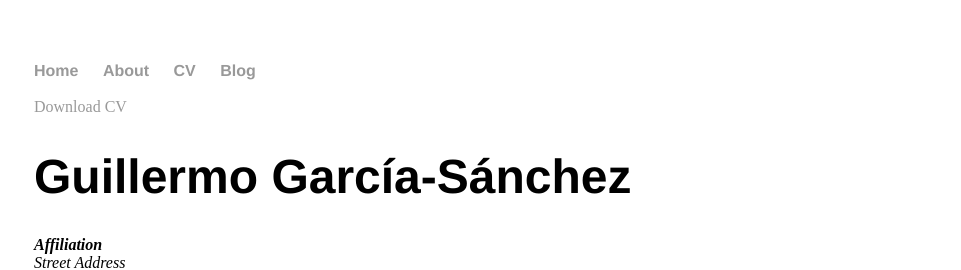
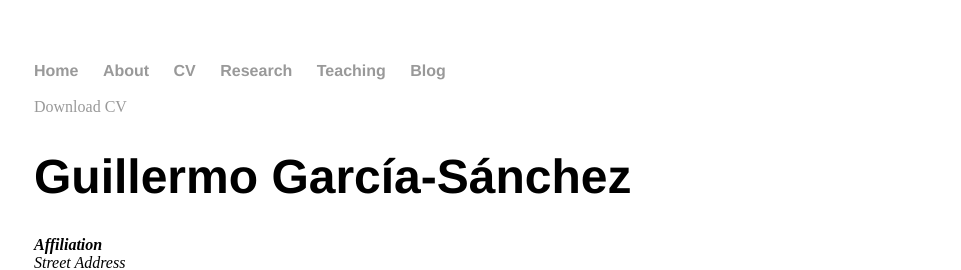
Before and after one commit to ggarcias/ggarcias.github.io, a Jekyll site: the page built from teaching/index.html, in a window 1280 px wide. Shown: the top 270 px of the page, without its empty margins (158-1119 px from the left). Built offline with Jekyll 4.4.1, drawn with Linux system fonts in a browser that asks for light colours.

Commit message:
Update default.html in layouts

```diff
--- a/_layouts/default.html
+++ b/_layouts/default.html
@@ -14,6 +14,8 @@
 <li><a href="/">Home</a></li>
 <li><a href="/about">About</a></li>
 <li><a href="/cv">CV</a></li>
+<li><a href="/research">Research</a></li>
+<li><a href="/teaching">Teaching</a></li>
 <li><a href="/blog">Blog</a></li>
 </ul>
     </nav>
```
